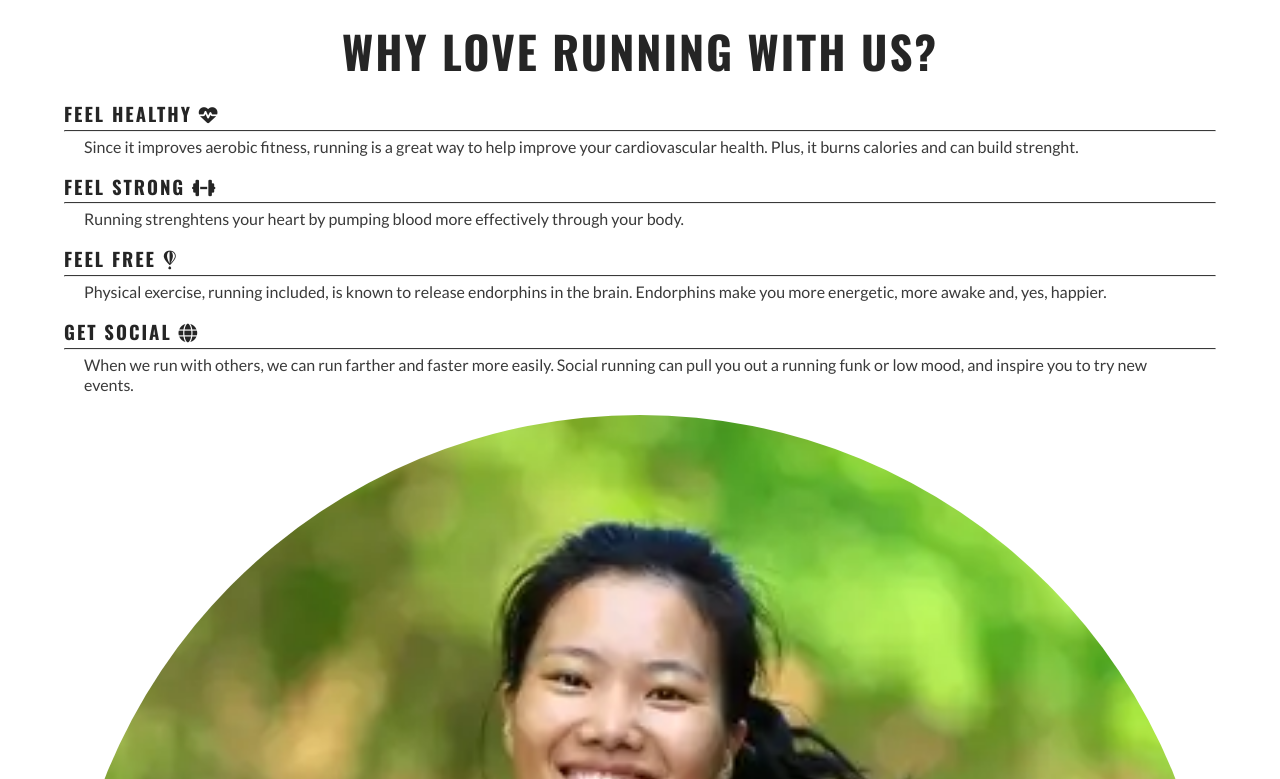
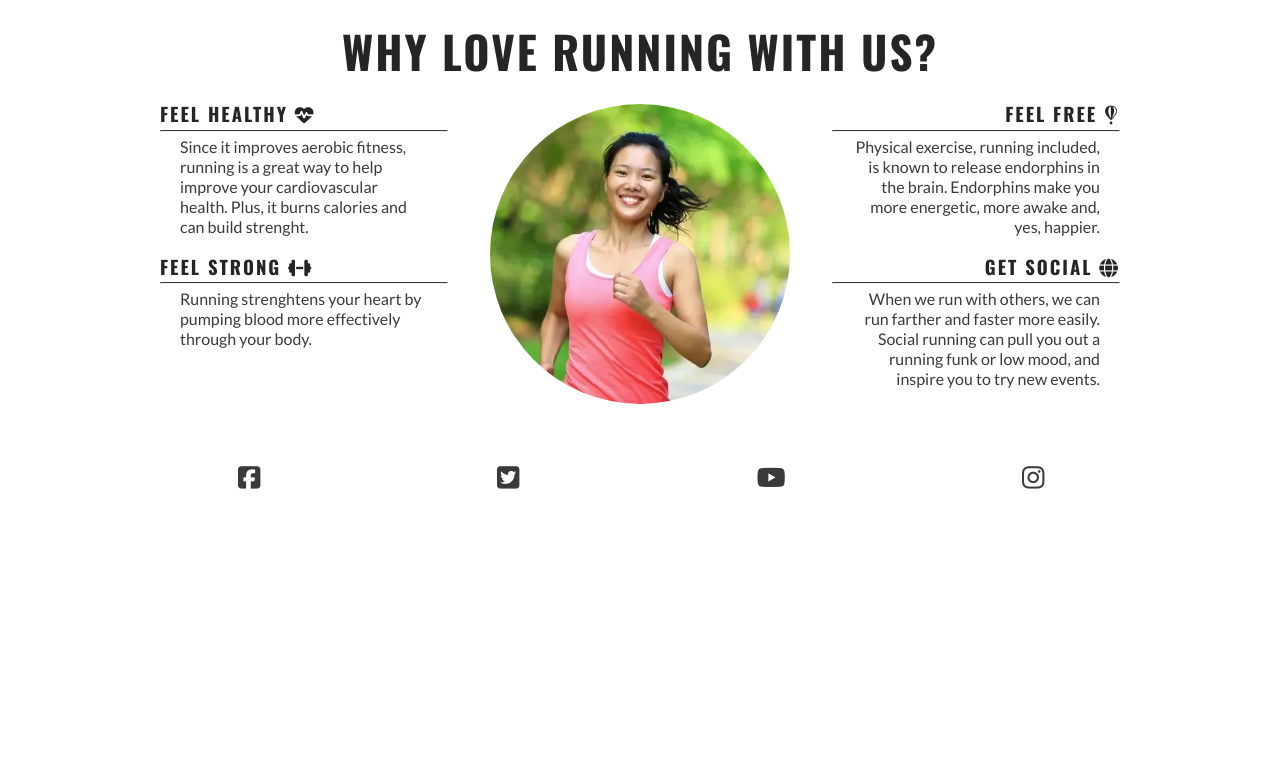
Before and after one commit to DianaStrahilova/Love-Running, a plain HTML site: page index.html in a window 1280 px wide. Shown: the part 681-1460 px from the top of the page. After the commit the page ends 1193 px from the top, so only its background shows below. Drawn offline with nearby package versions, Linux system fonts and the light colour scheme.

Commit message:
Make reasons section responsive

```diff
--- a/assets/css/style.css
+++ b/assets/css/style.css
@@ -146,14 +146,14 @@ hr {
 }
 
 #circle-cover-bg {
-    background: url(../images/reasons-image.webp) no-repeat center center/cover;
+    background: url(../images/reasons-image.webp) no-repeat center center / cover;
     height: 90vw;
     width: 90vw;
     margin-bottom: 20px;
     /* Makes the square image into a circle*/
     border-radius: 50%;
-    max-width: 300%;
-    max-height: 300%;
+    max-width: 300px;
+    max-height: 300px;
 
 }
 
@@ -218,6 +218,24 @@ hr {
         width: 300px;
         right: 50px;
     }
+
+    /* Reasons Section */
+    #benefits-physical,
+    #benefits-mental {
+        display: flex;
+        flex-direction: column;
+        width: 100%;
+    }
+
+    #benefits-physical > div,
+    #benefits-mental > div {
+        width: 75%;
+    }
+
+    #benefits-mental > div {
+        text-align: end;
+        align-self: flex-end;
+    }
 }
 
 /* Large devices (laptops and desktops, 992px and up */
@@ -227,3 +245,31 @@ hr {
     }
 
 }
+
+@media screen and (min-width: 1200px) {
+    /* Reasons section */
+    #benefits {
+        display: flex;
+        flex-direction: row;
+    }
+
+    #benefits > div {
+        flex: 1;
+    }
+
+    #benefits-image {
+        order: 0
+    }
+
+    #benefits-mental {
+        order: 1;
+    }
+
+    #benefits-mental > div {
+        align-self: flex-start;
+    }
+
+    #benefits-physical > div {
+        align-self: flex-end;
+    }
+}
```
